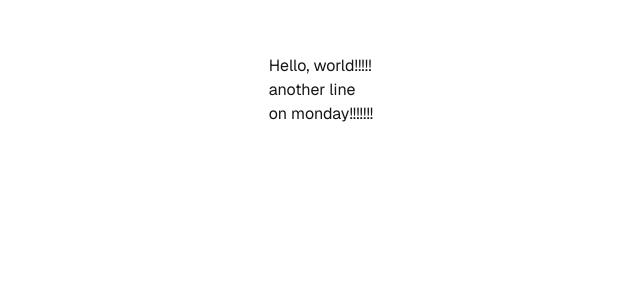
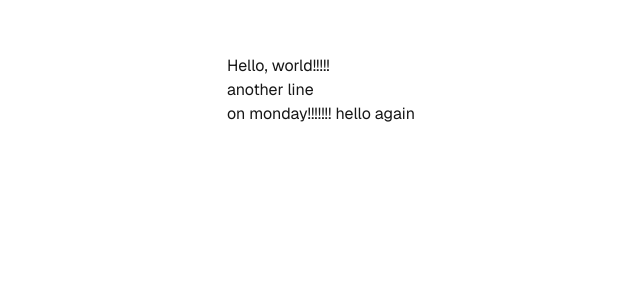
Before and after one commit to sgmavinkurve/vercel-deploy, a Next.js app: page / in a window 1280 px wide. Shown: the top 300 px of the page, without its empty margins (319-959 px from the left). Built offline with nearby package versions, Linux system fonts and the light colour scheme.

Commit message:
hello again

```diff
--- a/src/app/page.tsx
+++ b/src/app/page.tsx
@@ -7,7 +7,7 @@ export default function Home() {
       <br />
       another line
       <br />
-      on monday!!!!!!!
+      on monday!!!!!!! hello again
     </div>
   );
 }
```
